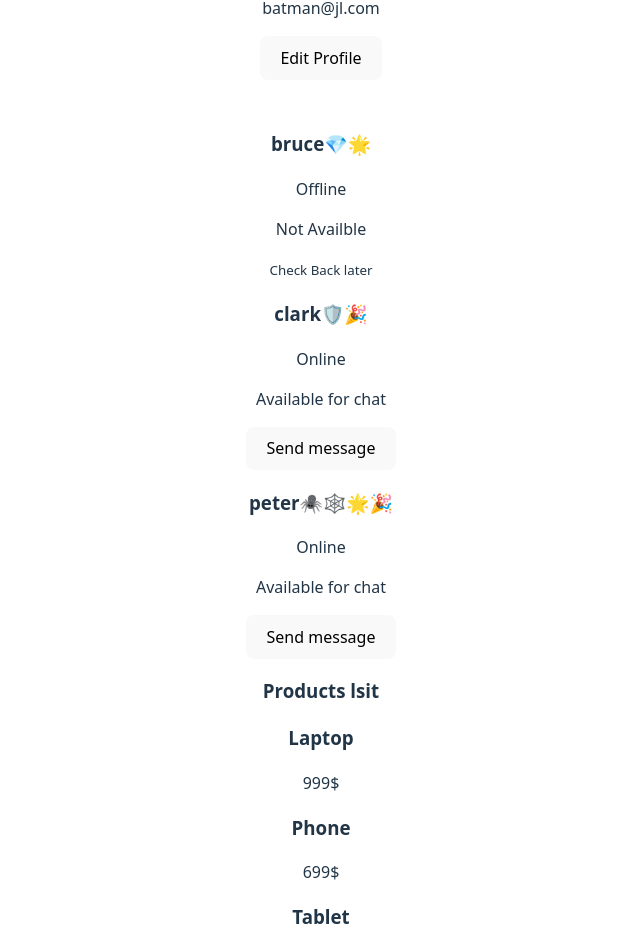
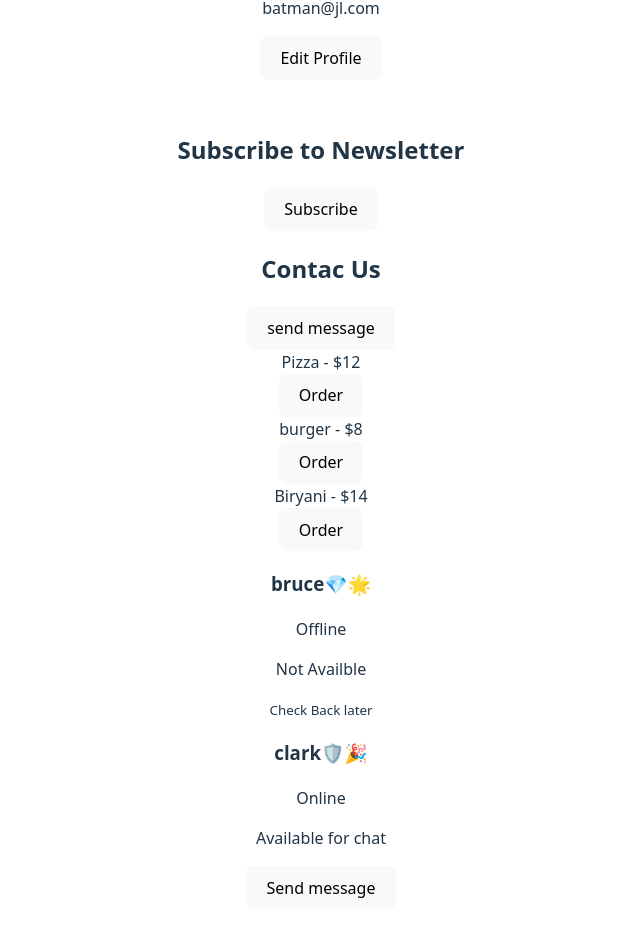
Before and after one commit to likhithsait/react, a React (Vite) app in the folder my-react-app/: page / in a window 1280 px wide. Shown: the part 795-1724 px from the top of the page, without its empty margins (319-959 px from the left). Built offline with nearby package versions, Linux system fonts and the light colour scheme.

Commit message:
passing events as props

```diff
--- /dev/null
+++ b/my-react-app/src/ActionButton.jsx
@@ -0,0 +1,8 @@
+export const ActionButton=({text, onClick})=>{
+    return(
+
+        <button onClick={onClick}>{text}</button>
+
+    );
+
+}
--- a/my-react-app/src/App.jsx
+++ b/my-react-app/src/App.jsx
@@ -8,6 +8,9 @@ import { ProductList } from './ProductList'
 import { Alert } from './Alert'
 import { Like } from './Like'
 import { CustomButton } from './CustomButton'
+import { ContactUs } from './ContactUs'
+import { NewsLetter } from './NewsLetter'
+import { Menue } from './Menue'
 function App() {
 
 
@@ -29,6 +32,9 @@ function App() {
           <p>batman@jl.com</p>
           <button>Edit Profile</button>
         </CardWrapper>
+        <NewsLetter/>
+        <ContactUs></ContactUs>
+        <Menue/>
         <UserDetails name="bruce" isOnline={false} isPremium={true} role="ViP"></UserDetails>
         <UserDetails name= "clark" isOnline={true} isnew={true} role="admin"></UserDetails>
         <UserDetails name= "peter" isOnline={true} isPremium={true} isnew={true} role="hero"></UserDetails>
--- /dev/null
+++ b/my-react-app/src/ContactUs.jsx
@@ -0,0 +1,15 @@
+import { ActionButton } from "./ActionButton";
+
+export const ContactUs = ()=>{
+    const handleSendMessage=()=>{
+        alert("sending message");
+    };
+    return(<>
+        <h2>Contac Us</h2>
+        <ActionButton text="send message" onClick={handleSendMessage}></ActionButton>
+
+
+        </>
+
+    );
+}
--- /dev/null
+++ b/my-react-app/src/MenuItem.jsx
@@ -0,0 +1,9 @@
+export const MenuItem=({name,price,onOrder})=>{
+    return(
+        <div>
+            <span>{name} - ${price}</span><br></br>
+            <button onClick={()=>onOrder(name,price)}>Order</button>
+        </div>
+    )
+
+}
--- /dev/null
+++ b/my-react-app/src/Menue.jsx
@@ -0,0 +1,15 @@
+import { MenuItem } from "./MenuItem"
+
+export const Menue = ()=>{
+    const handleOrder=(itName,itPrice)=>{
+        alert(`You ordered ${itName}-${itPrice}`);
+
+    }
+    return(
+        <div>
+            <MenuItem name="Pizza" price={12} onOrder={handleOrder}></MenuItem>
+            <MenuItem name="burger" price={8} onOrder={handleOrder}></MenuItem>
+            <MenuItem name="Biryani" price={14} onOrder={handleOrder}></MenuItem>
+        </div>
+    )
+}
--- /dev/null
+++ b/my-react-app/src/NewsLetter.jsx
@@ -0,0 +1,12 @@
+import { ActionButton } from "./ActionButton";
+export const NewsLetter = ()=>{
+    const handleSubscribe=()=>{
+        alert("You are subscrbed");
+    }
+    return(
+        <div>
+            <h2>Subscribe to Newsletter</h2>
+            <ActionButton text="Subscribe" onClick={handleSubscribe}></ActionButton>
+        </div>
+    )
+}
```
